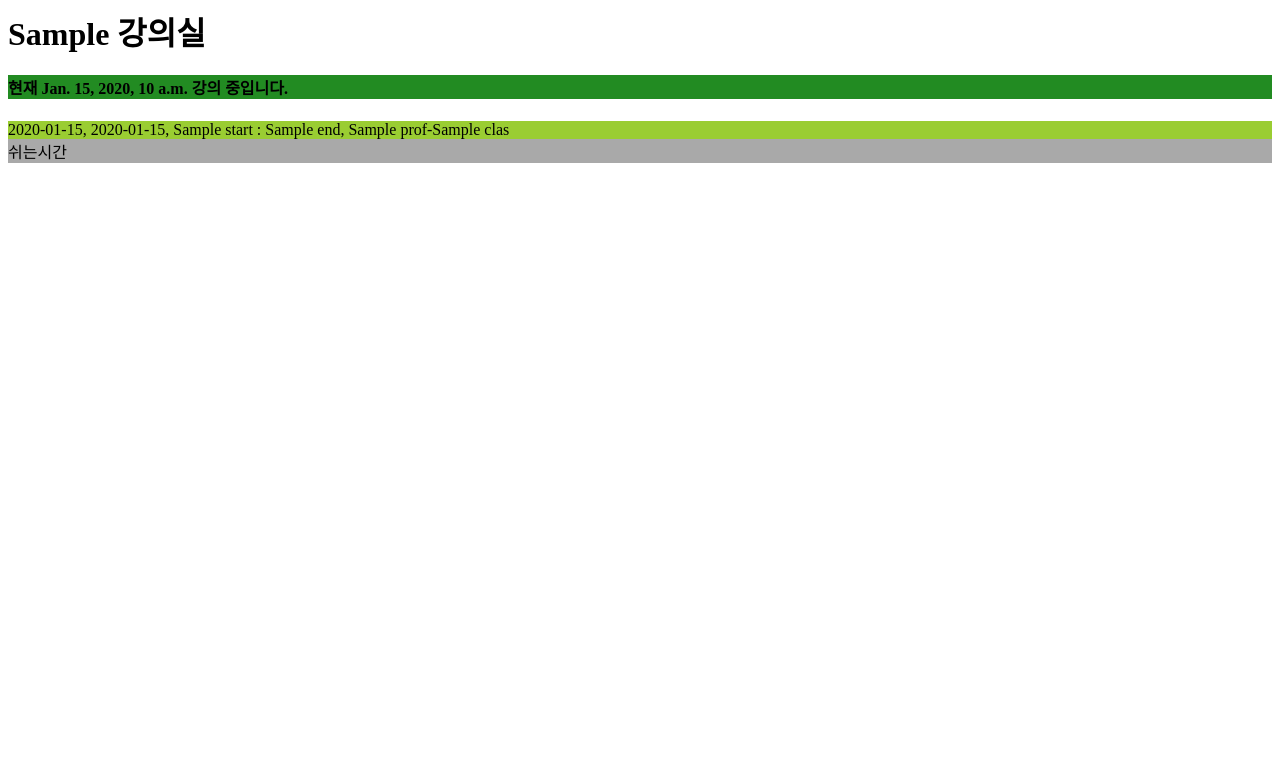
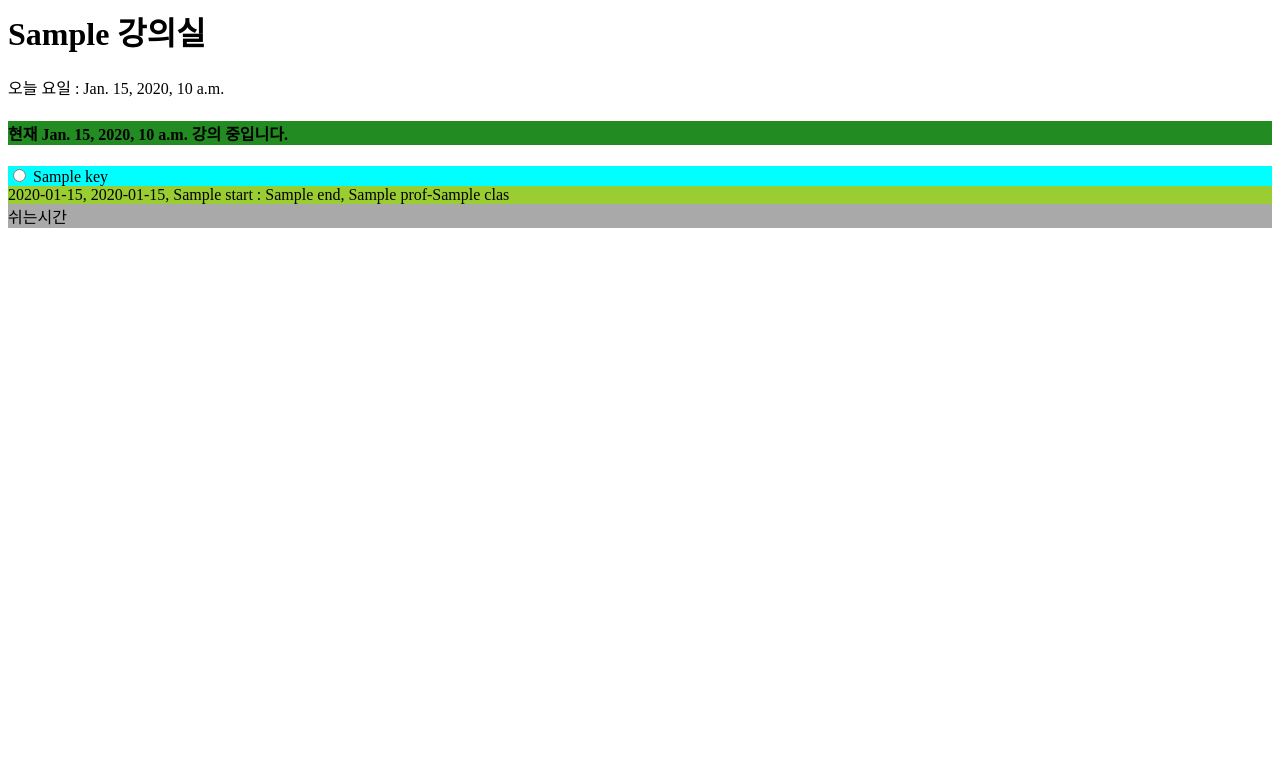
Before and after one commit to rommmu/MapinSkhu.ver2, a Django app: template classApp/templates/classroom.html in a window 1280 px wide. Shown: the top 761 px of the page. Run offline with Django 4.2, Linux system fonts and the light colour scheme; the template is opened without the code that fills it: most values are stand-ins (such as "Sample title", 1, 10 or a date in 2020).

Commit message:
classroom 페이지 요일 버튼 구현

```diff
--- a/classApp/templates/classroom.html
+++ b/classApp/templates/classroom.html
@@ -1,4 +1,6 @@
 <h1>{{my_room}} 강의실</h1>
+
+오늘 요일 : {{now_weekday_str}} <!--나중에 지우기-->
 
 {% if now_class != 'empty' %}
         <div style="background-color: forestgreen;">
@@ -8,12 +10,24 @@
 
 <div>
         <!--
-        key : 요일 번호를 가짐(0~5)
+        key : 요일을 가짐(월~금)
         value : 요일에 해당하는 강의 리스트를 가짐
         -->
         {% for key, value in class_dict.items %}
-                {% if key == now_weekday %}
+                {% if key == now_weekday_str %}
                 <!--현재 요일인 경우-->
+
+                        <!-- 시간표 헤더 -->
+                        <div style="background-color: aqua;" class="radio-btn">
+                                {% if now_weekday_str == key %}
+                                <input type="radio" name="button" value="{{key}}" id="rdo-mon" checked>
+                                {% else %}
+                                <input type="radio" name="button" value="{{key}}" id="rdo-mon">
+                                {% endif %}
+                                <label for="rdo-mon" >{{key}}</label>
+                        </div>
+
+                        <!-- 시간표 바디 -->
                         <div style="background-color: yellow; margin-bottom: 3%;">
                         {% for class in value %}
                                 {% if value == 'empty' %}
@@ -25,8 +39,21 @@
                                 <div style="background-color: darkgray;">쉬는시간</div>
                         {% endfor %}
                         </div>
+
                 {% else %}
                 <!--다른 요일인 경우-->
+
+                        <!-- 시간표 헤더 -->
+                        <div style="background-color: aqua;" class="radio-btn">
+                                {% if now_weekday_str == key %}
+                                <input type="radio" name="button" value="{{key}}" id="rdo-mon" checked>
+                                {% else %}
+                                <input type="radio" name="button" value="{{key}}" id="rdo-mon">
+                                {% endif %}
+                                <label for="rdo-mon" >{{key}}</label>
+                        </div>
+
+                        <!-- 시간표 바디 -->
                         <div style="background-color: yellowgreen; margin-bottom: 3%;">
                         {% for class in value %}
                                 {% if value == 'empty' %}
```
Also changed, not shown: classApp/views.py (+9 -9 lines).
